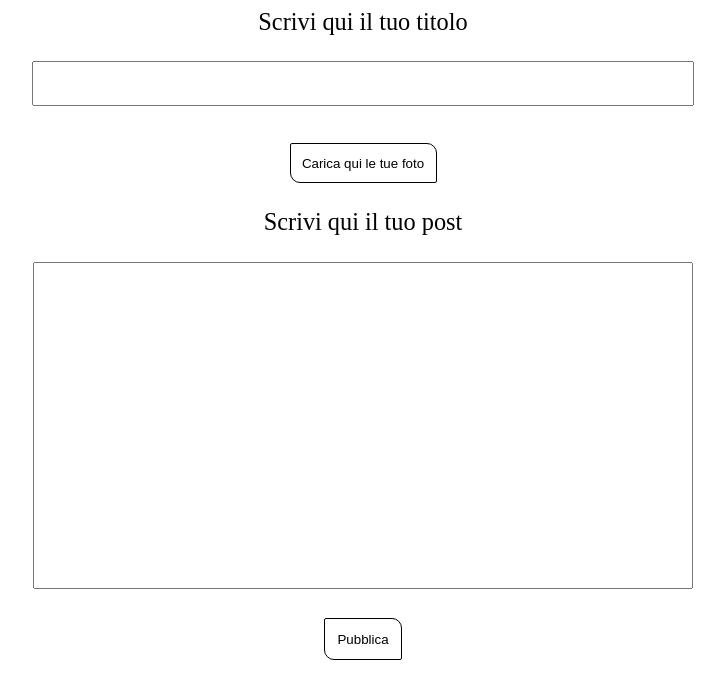
After one commit to michelepapucci/database-course-project, a PHP site: page /creazione_post.php in a window 1280 px wide. The commit adds this page. Shown: the top 699 px of the page, without its empty margins (277-1002 px from the left). Run offline with PHP 8.4, Linux system fonts and the light colour scheme.

Commit message:
css-html-post-creazione-post

```diff
--- /dev/null
+++ b/creazione_post.php
@@ -0,0 +1,20 @@
+<!DOCTYPE html>
+<html lang="it">
+<head>
+    <meta charset="UTF-8">
+    <title>Creazione del post</title>
+    <link rel="stylesheet" type="text/css" href="css/style.css">
+    <?php
+    require 'db_handler.php';
+    ?>
+</head>
+<body class = "creazione">
+    <form action = "" method = "get">
+        <label for="titolo_post" class = "consegna">Scrivi qui il tuo titolo</label><br/>
+        <input type = "text" id="titolo_post" name="titolo_post" maxlength="100" ><br/>
+        <input type = "button" value = "Carica qui le tue foto" class = "bottone" id = "bottone_foto"><br/>
+        <label for = "testo_post" class = "consegna">Scrivi qui il tuo post</label><br/>
+        <textarea id = "testo_post" name = "testo_post" maxlength = "10000" rows = "20"></textarea><br/>
+        <input type = "submit" value = "Pubblica" class = "bottone">
+    </form>
+</body><?php
--- a/css/style.css
+++ b/css/style.css
@@ -1,4 +1,6 @@
-.body {
+/*pagina di visualizzazione del blog*/
+
+body {
     background-color: darkred;
 }
 
@@ -45,7 +47,7 @@
     flex-direction: column;
     border-left: 1.8px solid;
     justify-content: center;
-    margin: 2% 0% 2% 0%;
+    margin: 2% 0 2% 0;
 }
 
 .post_recenti {
@@ -64,3 +66,46 @@
     border-top: 2px solid;
     border-bottom: 2px solid;
 }
+
+/*pagina di creazione del blog*/
+
+.creazione {
+    background-color: white;
+    text-align: center;
+}
+
+.consegna {
+    font-size: 1.9vw;
+    font-weight: 500;
+}
+
+#titolo_post {
+    padding: 1%;
+    width: 50%;
+    margin: 2%;
+}
+
+#testo_post {
+    padding: 1%;
+    width: 50%;
+    resize: none;
+    margin: 2%;
+}
+
+.bottone {
+    background-color: white;
+    padding: 1%;
+    border: 1.5px solid;
+    border-radius: 2px 10px;
+}
+
+#bottone_foto {
+    padding: 0.9%;
+    margin: 1% 0 2% 0;
+
+}
+
+.bottone:hover {
+    background-color: black;
+    color: white;
+}
--- a/post.php
+++ b/post.php
@@ -12,7 +12,7 @@
         }
 	?>
 </head>
-<body class = "body">
+<body>
     <div class="contenitore">
         <div class="sinistra">
             <h1 class="titolo"><?php echo $post["titolo_post"]?></h1>
```
